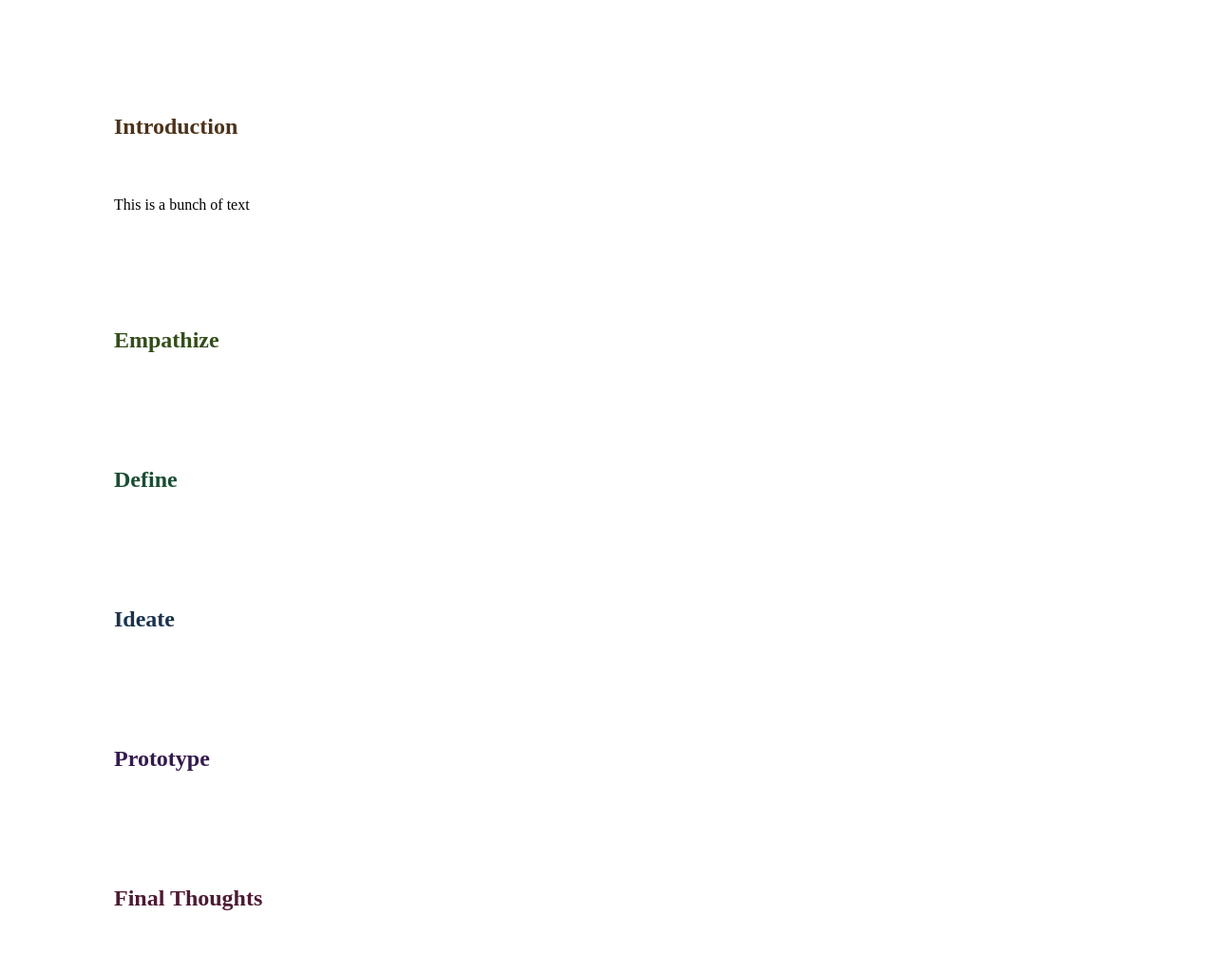
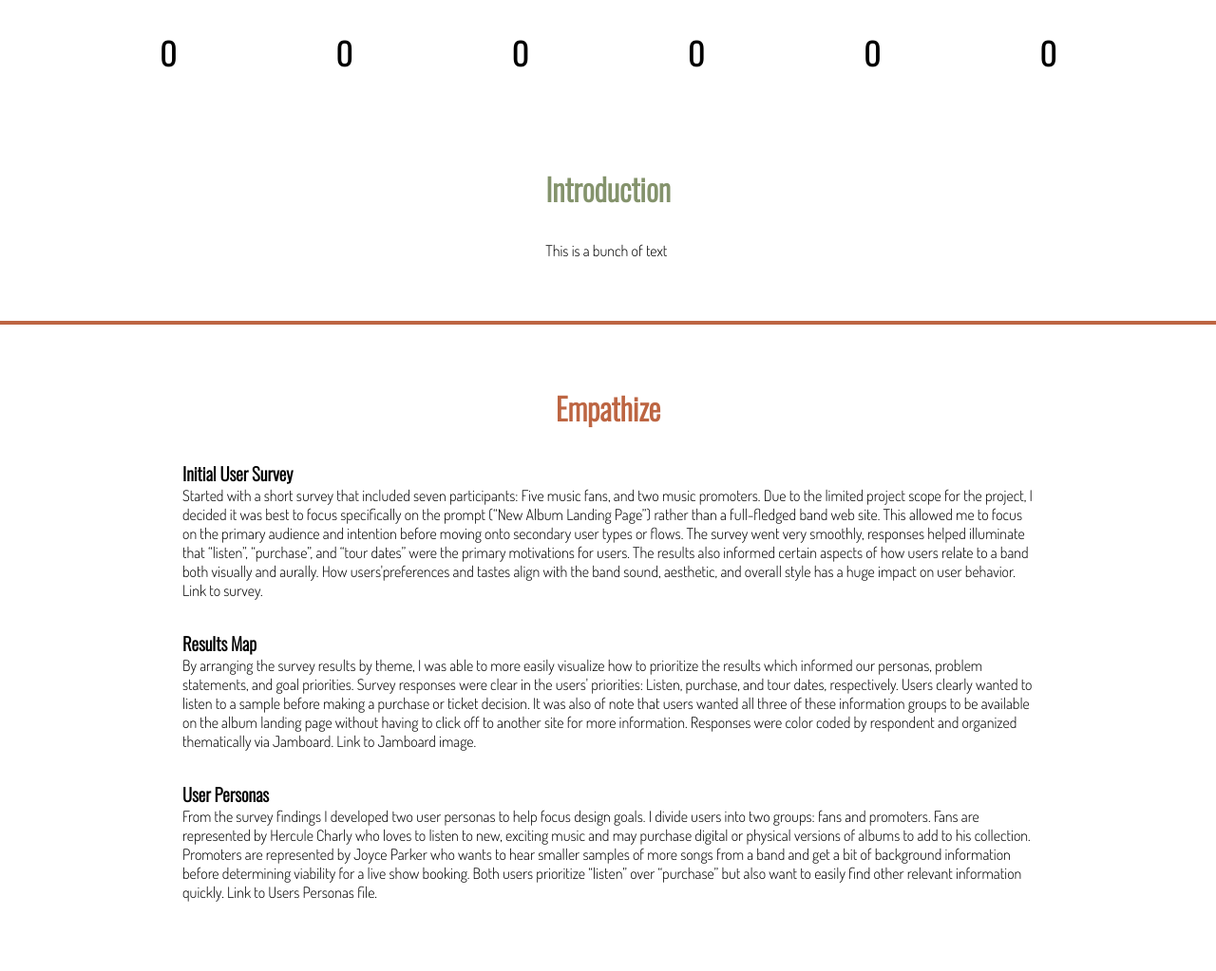
Before and after one commit to ManiacalMaynard/newalbum, a plain HTML site: page index.html in a window 1280 px wide. Shown: the top 1023 px of the page at 95% size. Drawn offline with nearby package versions, Linux system fonts and the light colour scheme.

Commit message:
daily update, details in readme: ref 221130

```diff
--- a/index.html
+++ b/index.html
@@ -4,6 +4,11 @@
   <meta charset="UTF-8">
   <meta http-equiv="X-UA-Compatible" content="IE=edge">
   <meta name="viewport" content="width=device-width, initial-scale=1.0">
+
+  <link rel="preconnect" href="https://fonts.googleapis.com">
+  <link rel="preconnect" href="https://fonts.gstatic.com" crossorigin>
+  <link href="https://fonts.googleapis.com/css2?family=Dosis:wght@300&family=Oswald:wght@300&display=swap" rel="stylesheet">
+
   <title>New Album Landing Page - UX Project</title>
 
   <link rel="stylesheet" href="./styles.css">
@@ -14,14 +19,59 @@
 </head>
 <body>
 
+  <nav>
+    <div class="nav-item">O</div>
+    <div class="nav-item">O</div>
+    <div class="nav-item">O</div>
+    <div class="nav-item">O</div>
+    <div class="nav-item">O</div>
+    <div class="nav-item">O</div>
+  </nav>
+
   <section class="one">
-    <h2>Introduction</h2>
-    <div>This is a bunch of text</div>
+    <div>
+      <h2>Introduction</h2>
+      <p>This is a bunch of text</p>
+    </div>
   </section>
-  <section class="two"><h2>Empathize</h2></section>
-  <section class="three"><h2>Define</h2></section>
+
+  <hr style="color: var(--two); background-color: var(--two);">
+
+  <section class="two">
+    <h2>Empathize</h2>
+    <div>
+      <p><h3>Initial User Survey</h3>
+        Started with a short survey that included seven participants: Five music fans, and two music promoters. Due to the limited project scope for the project, I decided it was best to focus specifically on the prompt (“New Album Landing Page”) rather than a full-fledged band web site. This allowed me to focus on the primary audience and intention before moving onto secondary user types or flows. The survey went very smoothly, responses helped illuminate that “listen”, “purchase”, and “tour dates” were the primary motivations for users. The results also informed certain aspects of how users relate to a band both visually and aurally. How users'preferences and tastes align with the band sound, aesthetic, and overall style has a huge impact on user behavior. Link to survey.</p>
+
+      <p><h3>Results Map</h3> By arranging the survey results by theme, I was able to more easily visualize how to prioritize the results which informed our personas, problem statements, and goal priorities. Survey responses were clear in the users' priorities: Listen, purchase, and tour dates, respectively. Users clearly wanted to listen to a sample before making a purchase or ticket decision. It was also of note that users wanted all three of these information groups to be available on the album landing page without having to click off to another site for more information. Responses were color coded by respondent and organized thematically via Jamboard. Link to Jamboard image.</p>
+
+      <p><h3>User Personas</h3> From the survey findings I developed two user personas to help focus design goals. I divide users into two groups: fans and promoters. Fans are represented by Hercule Charly who loves to listen to new, exciting music and may purchase digital or physical versions of albums to add to his collection. Promoters are represented by Joyce Parker who wants to hear smaller samples of more songs from a band and get a bit of background information before determining viability for a live show booking. Both users prioritize “listen” over “purchase” but also want to easily find other relevant information quickly. Link to Users Personas file.</p>
+    </div>
+  </section>
+
+  <hr style="color: var(--three); background-color: var(--three);">
+
+  <section class="three">
+    <h2>Define</h2>
+    <div>
+    <p><h3>User Need Statement(s)</h3>
+    <p>Hercule is a/an older music collector who needs easy to navigate and accessible album information because confusing web sites are frustrating.</p>
+    <p>Joyce is a busy music professional who needs up to date and accurate information about an album and the band because she has no time to hunt down that information.</p>
+
+    <p><h3>Competitive Analysis</h3> Once there was a more clear picture of what our users are after, I performed an audit of 12 new releases and chose 5 landing pages from that group for deeper analysis. These were specifically chosen from a variety of music genres and band popularity to help me understand a wide-spectrum of approaches. Overall the pages informed about the new album they were promoting and offered some level of listening engagement and information. It was interesting that there were a variety of approaches to listening and many pages choose to send users away to an outside service (e.g. Spotify, Apple Music, etc) rather than directly on the landing page. Other issues were in forcing users away from the page to purchase and the lack of tour dates and bio information. By unifying all of this information on a single page load, I feel that users will be more likely to listen and, ideally, to buy. Link to analysis grid and notes.</p>
+    </div>
+  </section>
+
+  <hr style="color: var(--four); background-color: var(--four);">
+
   <section class="four"><h2>Ideate</h2></section>
+
+  <hr style="color: var(--five); background-color: var(--five);">
+
   <section class="five"><h2>Prototype</h2></section>
-  <section class="six"><h2>Final Thoughts</h2></section>
+
+  <hr style="color: var(--one); background-color: var(--one);">
+
+  <section class="one"><h2>Final Thoughts</h2></section>
 </body>
 </html>
--- a/styles.css
+++ b/styles.css
@@ -2,45 +2,96 @@
 *,
 *:before,
 *:after {
-  padding: 30px;
+  padding: 0;
   margin: 0;
   box-sizing: border-box;
 }
 
+/* This is for testing, outlines everyting in pink so I can see what's what, safely ignore */
+/* * { border: 1px pink solid} */
+
 :root {
-  --one-dark: hsl(30, 50%, 20%);
-  --one-light: hsl(30, 50%, 97%);
-  --two-dark: hsl(90, 50%, 20%);
-  --three-dark: hsl(150, 50%, 20%);
-  --four-dark: hsl(210, 50%, 20%);
-  --five-dark: hsl(270, 50%, 20%);
-  --six-dark: hsl(330, 50%, 20%);
-  --offwhite: hsl(30, 10%, 95%);
+  --one: hsl(83, 15%, 50%);
+  --two: hsl(17, 48%, 50%);
+  --three: hsl(210, 10%, 50%);
+  --four: hsl(40, 49%, 50%);
+  --five: hsl(185, 21%, 50%);
+  --six: hsl(51, 15%, 50%);
+  --offwhite: hsl(45, 20%, 90%);
 }
 
+/*     -----     Main Block Elements     -----     */
 
+body {
+  font-family: 'Dosis', sans-serif;
+  display: flex;
+  flex-flow: column wrap;
+  justify-content: center;
+  align-items: center;
+}
+
+nav {
+  width: 100%;
+  padding: 2rem 0rem;
+  display: flex;
+  flex-flow: row nowrap;
+  justify-content: space-evenly;
+  align-items: center;
+  font-family: 'Oswald', sans-serif;
+}
+
+.nav-item {
+  font-size: 2rem;
+  font-weight: bolder;
+}
+
+hr {
+  height: 4px;
+  width: 100%;
+  border-width: 0;
+}
+
+section {
+  width: 80%;
+  padding: 5%;
+  display: flex;
+  flex-flow: column wrap;
+  justify-content: center;
+  align-items: center;
+}
+
+h1, h2, h3, h4 {
+  font-family: 'Oswald', sans-serif;
+}
+
+h2 {
+  font-size: 2rem;
+}
+
+section p {
+  margin-top: 2rem;
+}
 
 .one h2 {
-  color: var(--one-dark);
+  color: var(--one);
 }
 
-
-.two {
-  color: var(--two-dark);
+.two h2 {
+  color: var(--two);
 }
 
-.three {
-  color: var(--three-dark);
+.three h2 {
+  color: var(--three);
 }
 
-.four {
-  color: var(--four-dark);
+.four h2 {
+  color: var(--four);
 }
 
-.five {
-  color: var(--five-dark);
+.five h2 {
+  color: var(--five);
 }
 
-.six {
-  color: var(--six-dark);
+.six h2 {
+  color: var(--one);
 }
```
Also changed, not shown: 1 other file.
